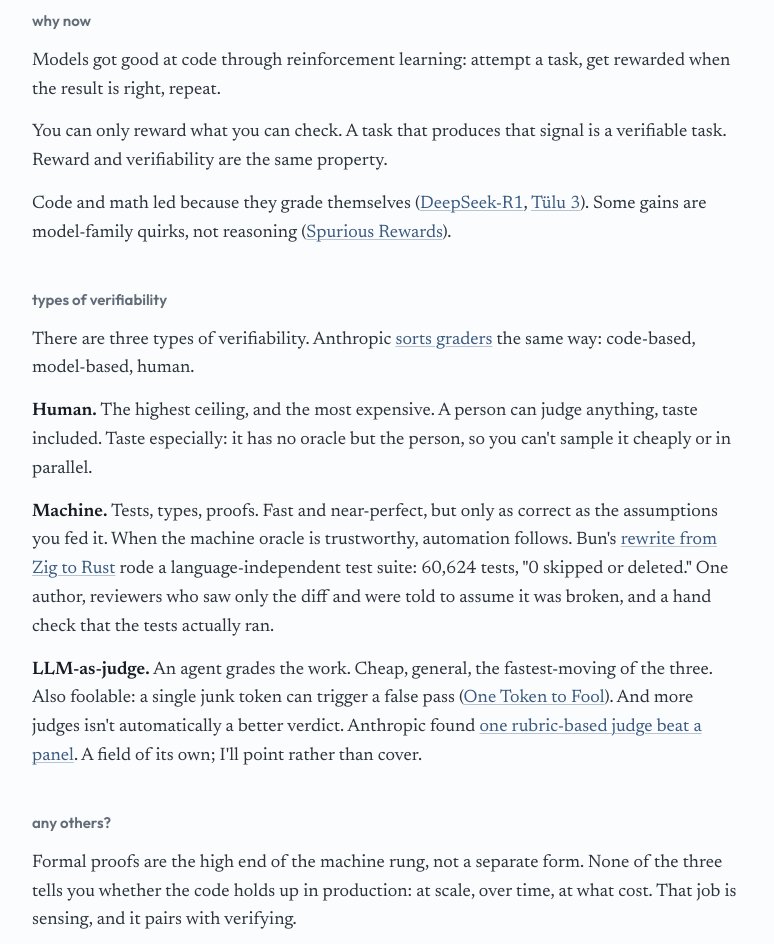
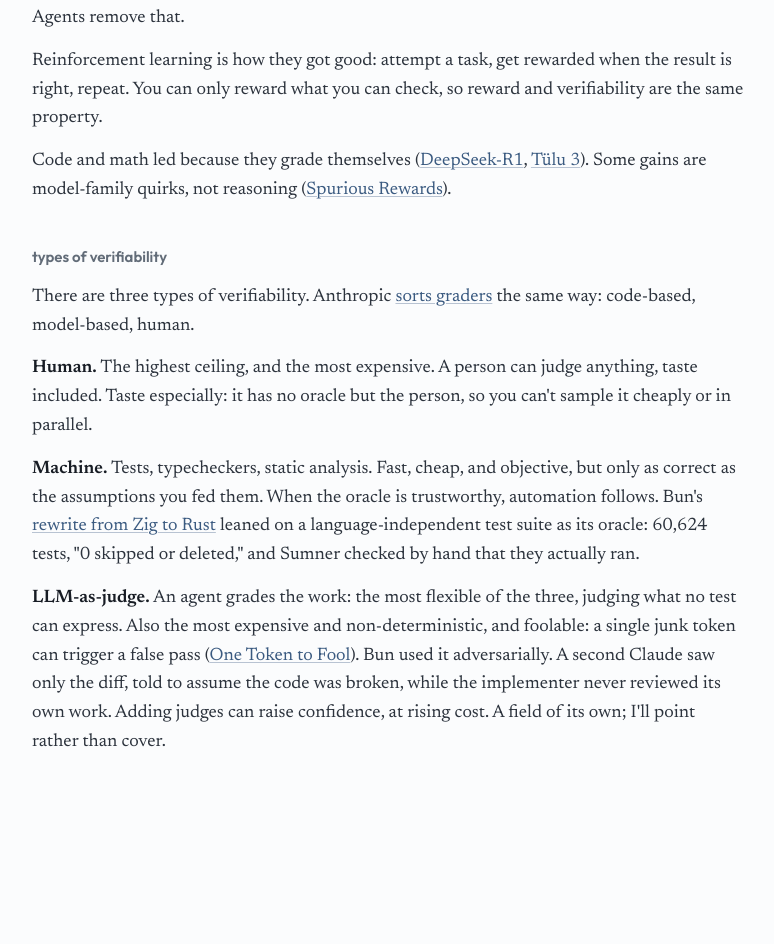
Before and after one commit to dylanebert/verifiability, a Svelte app: page / in a window 1280 px wide. Shown: the part 468-1412 px from the top of the page, without its empty margins (252-1026 px from the left). After the commit the page ends 1345 px from the top, so only its background shows below. Built offline with nearby package versions, Linux system fonts and the light colour scheme.

Commit message:
restructure §0-§4: crux back to definition, authorship->why-now, recategorize Bun reviewers to LLM-judge, machine=oracle only, dissolve 'any others'

```diff
--- a/src/App.svelte
+++ b/src/App.svelte
@@ -16,22 +16,18 @@
     <p>
       How well you can know that is a task's <em>verifiability</em>.
     </p>
-    <p>
-      It used to be implicit: a person wrote the code, reviewed the diff, chose
-      the tests, and trust rode on authorship. Agents break that. What replaces
-      it is an active area of work.
-    </p>
   </section>
 
   <section class="section">
     <h2>why now</h2>
     <p>
-      Models got good at code through reinforcement learning: attempt a task,
-      get rewarded when the result is right, repeat.
+      Trust used to ride on authorship: a person wrote the code, reviewed the
+      diff, chose the tests. Agents remove that.
     </p>
     <p>
-      You can only reward what you can check. A task that produces that signal is
-      a verifiable task. Reward and verifiability are the same property.
+      Reinforcement learning is how they got good: attempt a task, get rewarded
+      when the result is right, repeat. You can only reward what you can check,
+      so reward and verifiability are the same property.
     </p>
     <p>
       Code and math led because they grade themselves
@@ -55,34 +51,26 @@
       oracle but the person, so you can't sample it cheaply or in parallel.
     </p>
     <p>
-      <strong>Machine.</strong> Tests, types, proofs. Fast and near-perfect, but
-      only as correct as the assumptions you fed it. When the machine oracle is
-      trustworthy, automation follows. Bun's
+      <strong>Machine.</strong> Tests, typecheckers, static analysis. Fast,
+      cheap, and objective, but only as correct as the assumptions you fed them.
+      When the oracle is trustworthy, automation follows. Bun's
       <a href="https://bun.com/blog/bun-in-rust" target="_blank" rel="noopener noreferrer">rewrite from Zig to Rust</a>
-      rode a language-independent test suite: 60,624 tests, "0 skipped or
-      deleted." One author, reviewers who saw only the diff and were told to
-      assume it was broken, and a hand check that the tests actually ran.
+      leaned on a language-independent test suite as its oracle: 60,624 tests,
+      "0 skipped or deleted," and Sumner checked by hand that they actually ran.
     </p>
     <p>
-      <strong>LLM-as-judge.</strong> An agent grades the work. Cheap, general,
-      the fastest-moving of the three. Also foolable: a single junk token can
-      trigger a false pass
+      <strong>LLM-as-judge.</strong> An agent grades the work: the most flexible
+      of the three, judging what no test can express. Also the most expensive
+      and non-deterministic, and foolable: a single junk token can trigger a
+      false pass
       (<a href="https://arxiv.org/abs/2507.08794" target="_blank" rel="noopener noreferrer">One Token to Fool</a>).
-      And more judges isn't automatically a better verdict. Anthropic found
-      <a href="https://www.anthropic.com/engineering/multi-agent-research-system" target="_blank" rel="noopener noreferrer">one rubric-based judge beat a panel</a>.
-      A field of its own; I'll point rather than cover.
+      Bun used it adversarially. A second Claude saw only the diff, told to
+      assume the code was broken, while the implementer never reviewed its own
+      work. Adding judges can raise confidence, at rising cost. A field of its
+      own; I'll point rather than cover.
     </p>
   </section>
 
-  <section class="section">
-    <h2>any others?</h2>
-    <p>
-      Formal proofs are the high end of the machine rung, not a separate form.
-      None of the three tells you whether the code holds up in production: at
-      scale, over time, at what cost. That job is sensing, and it pairs with
-      verifying.
-    </p>
-  </section>
 </article>
 
 <style>
```
